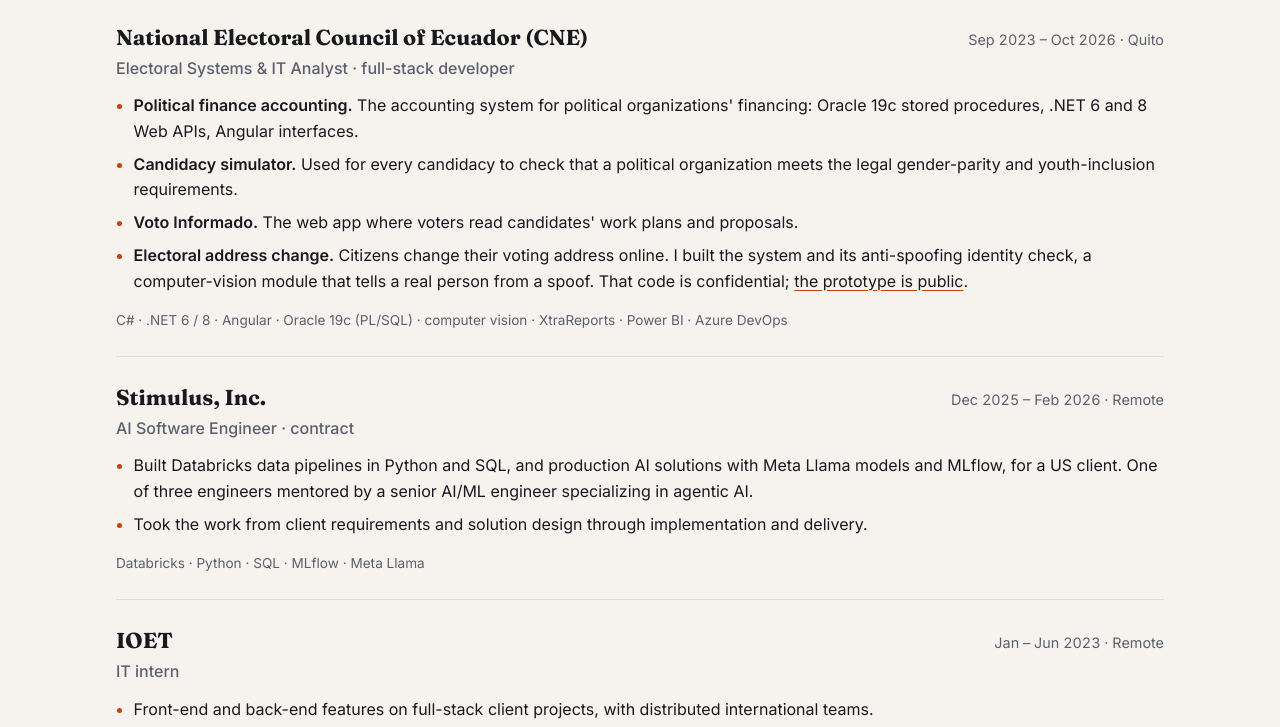
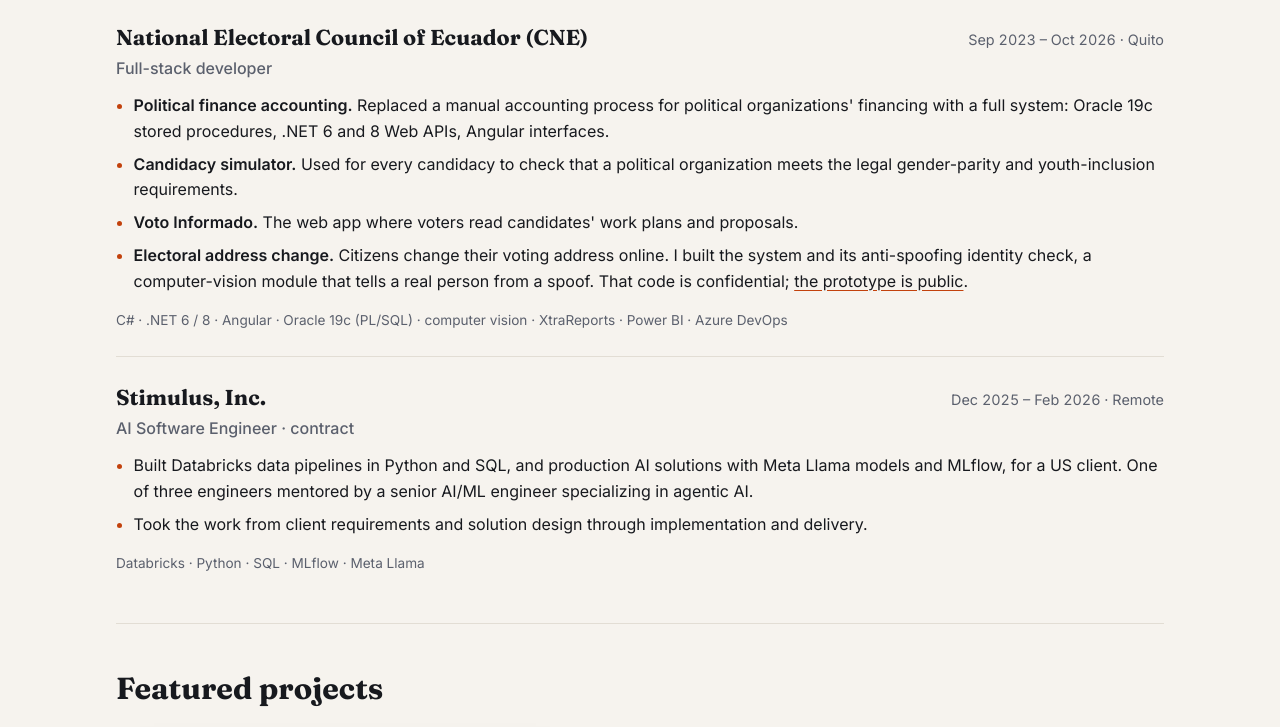
Before and after one commit to AlanJuker/AlanJuker.github.io, a plain HTML site: page index.html in a window 1280 px wide. Shown: the part 549-1276 px from the top of the page. Drawn offline with Linux system fonts and the light colour scheme.

Commit message:
docs: focus experience on full-stack and AI roles

```diff
--- a/index.html
+++ b/index.html
@@ -72,9 +72,9 @@
             <h3>National Electoral Council of Ecuador (CNE)</h3>
             <p class="when">Sep 2023 – Oct 2026 · Quito</p>
           </div>
-          <p class="role">Electoral Systems &amp; IT Analyst · full-stack developer</p>
+          <p class="role">Full-stack developer</p>
           <ul>
-            <li><strong>Political finance accounting.</strong> The accounting system for political organizations' financing: Oracle 19c stored procedures, .NET 6 and 8 Web APIs, Angular interfaces.</li>
+            <li><strong>Political finance accounting.</strong> Replaced a manual accounting process for political organizations' financing with a full system: Oracle 19c stored procedures, .NET 6 and 8 Web APIs, Angular interfaces.</li>
             <li><strong>Candidacy simulator.</strong> Used for every candidacy to check that a political organization meets the legal gender-parity and youth-inclusion requirements.</li>
             <li><strong>Voto Informado.</strong> The web app where voters read candidates' work plans and proposals.</li>
             <li><strong>Electoral address change.</strong> Citizens change their voting address online. I built the system and its anti-spoofing identity check, a computer-vision module that tells a real person from a spoof. That code is confidential; <a href="https://github.com/AlanJuker/face-liveness-detection">the prototype is public</a>.</li>
@@ -93,17 +93,6 @@
             <li>Took the work from client requirements and solution design through implementation and delivery.</li>
           </ul>
           <p class="stack">Databricks · Python · SQL · MLflow · Meta Llama</p>
-        </article>
-
-        <article class="job">
-          <div class="job-head">
-            <h3>IOET</h3>
-            <p class="when">Jan – Jun 2023 · Remote</p>
-          </div>
-          <p class="role">IT intern</p>
-          <ul>
-            <li>Front-end and back-end features on full-stack client projects, with distributed international teams.</li>
-          </ul>
         </article>
       </section>
 
```
Also changed, not shown: 1 other file.
